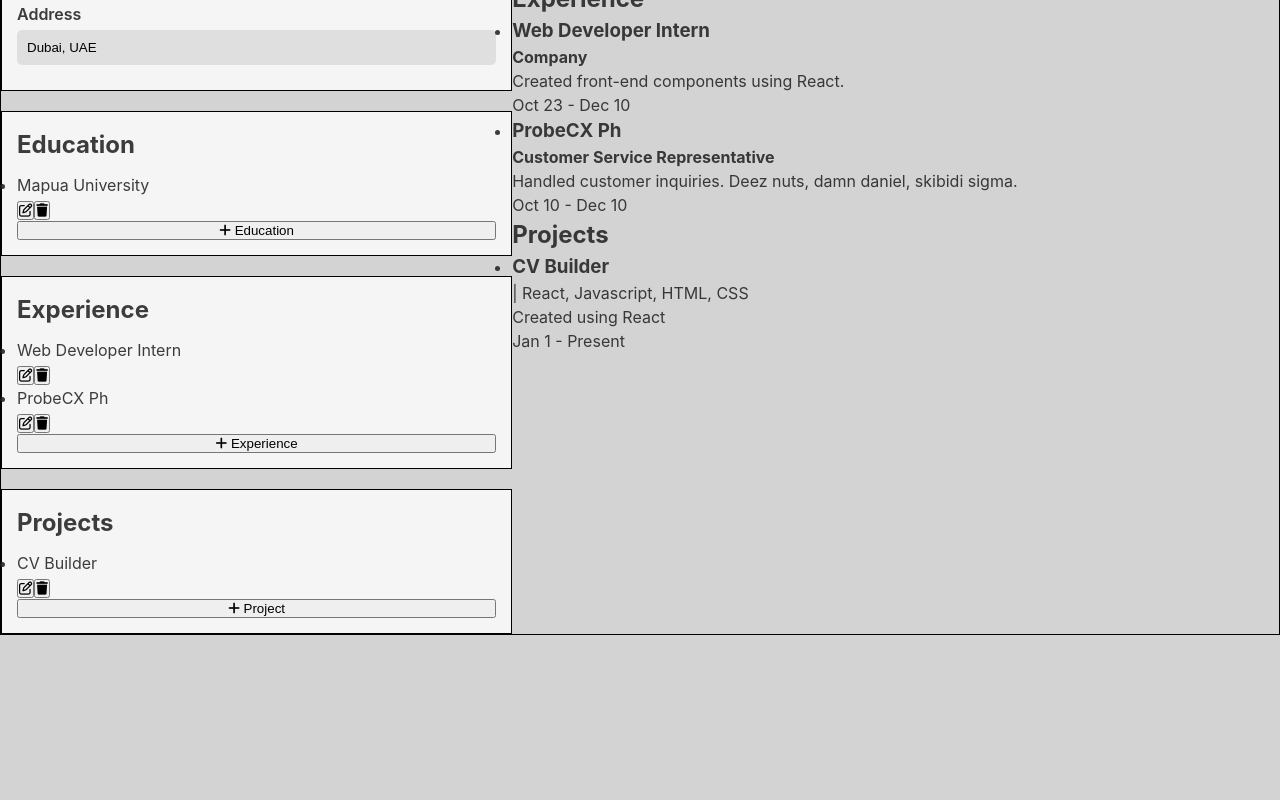
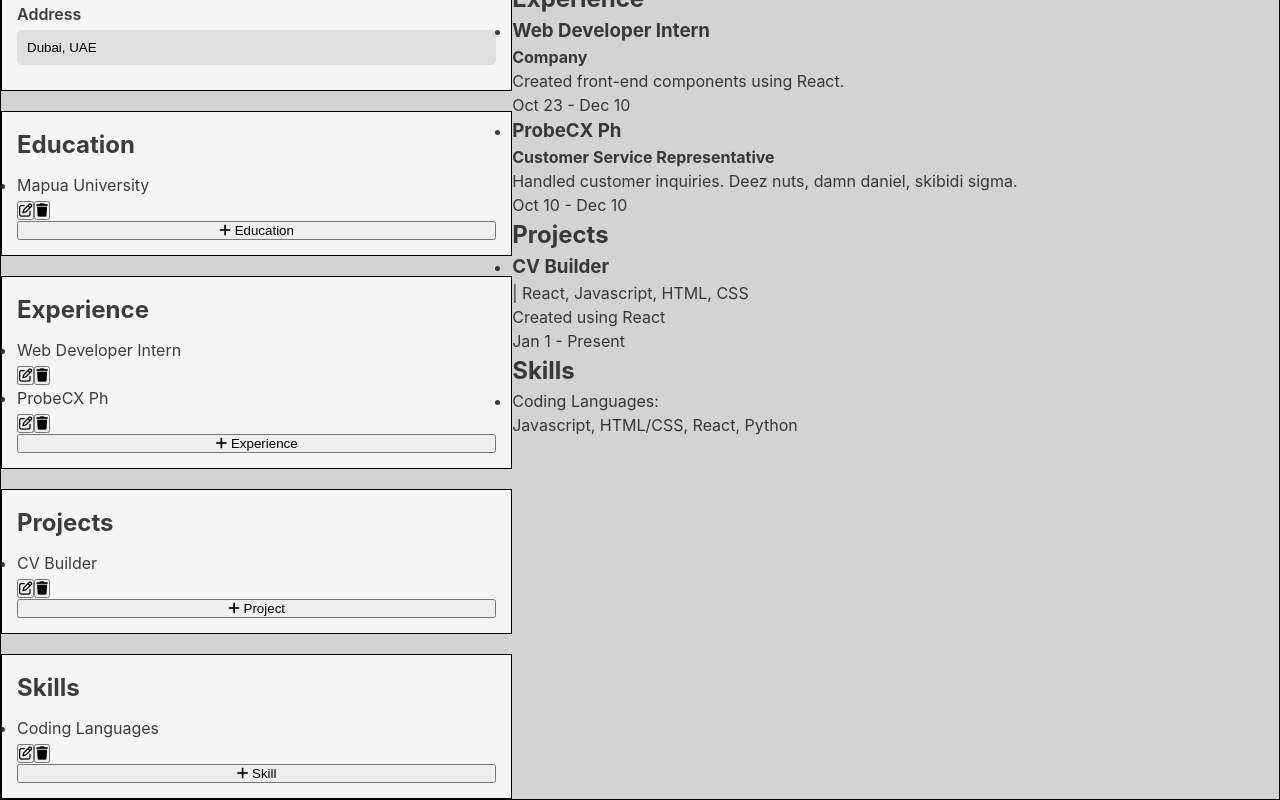
Before and after one commit to SenSlay/cv-builder, a React (Vite) app: page / in a window 1280 px wide. Shown: the part 324-1124 px from the top of the page. Before the commit the page ends 959 px from the top, so only its background shows below. Built offline with nearby package versions, Linux system fonts and the light colour scheme.

Commit message:
add skills section

```diff
--- a/src/App.jsx
+++ b/src/App.jsx
@@ -4,6 +4,7 @@ import PersonalDetailsEdit from './components/PersonalDetailsEdit';
 import EducationEdit from './components/EducationEdit';
 import ExperienceEdit from './components/ExperienceEdit';
 import ProjectsEdit from './components/ProjectsEdit';
+import SkillsEdit from './components/SkillsEdit';
 import useFormLogic from './utils/useFormLogic';
 
 function App() {
@@ -63,6 +64,14 @@ function App() {
     }
   ]
 
+  // Example skills data
+  const exampleSkill = [
+    {
+      category: 'Coding Languages',
+      skills: 'Javascript, HTML/CSS, React, Python',
+    }
+  ]
+
   // Education section state and functions
   const {
     list: educationList,
@@ -107,6 +116,21 @@ function App() {
     handleAddItem: handleAddProject,
     handleDeleteItem: handleProjectDeleteItem,
   } = useFormLogic(exampleProject);
+
+  // Skills section state and functions
+  const {
+    list: skillList,
+    showForm: skillShowForm,
+    mode: skillMode,
+    formIndex: skillFormIndex,
+    handleShowForm: handleSkillShowForm,
+    handleCloseForm: handleSkillCloseForm,
+    handleCancelForm: handleSkillCancelForm,
+    handleInputChange: handleSkillInputChange,
+    handleNewInputChange: handleSkillNewInputChange,
+    handleAddItem: handleAddSkill,
+    handleDeleteItem: handleSkillDeleteItem,
+  } = useFormLogic(exampleSkill);
 
   return (
     <>
@@ -166,6 +190,20 @@ function App() {
           handleDeleteItem={handleProjectDeleteItem}
         >
         </ProjectsEdit>
+
+        <SkillsEdit
+          list={skillList}
+          showForm={skillShowForm}
+          mode={skillMode}
+          formIndex={skillFormIndex}
+          handleShowForm={handleSkillShowForm}
+          handleCloseForm={handleSkillCloseForm}
+          handleCancelForm={handleSkillCancelForm}
+          handleInputChange={handleSkillInputChange}
+          handleNewInputChange={handleSkillNewInputChange}
+          handleAddItem={handleAddSkill}
+          handleDeleteItem={handleSkillDeleteItem}
+        ></SkillsEdit>
       </div>
       <div className='cv-container'>
         <div className='cv-header'>
@@ -233,6 +271,19 @@ function App() {
             ))}
           </ul>
         </div>
+        <div className="skills-info cv-section">
+          <h2>Skills</h2>
+          <ul>
+            {skillList.map((skill, index) => (
+              <li key={index}>
+                <div>
+                  {skill.category && <p className='category-data'>{skill.category}:</p>}
+                  <p>{skill.skills}</p>
+                </div>
+              </li>
+            ))}
+          </ul>
+        </div>
       </div>
     </>
   )
```
